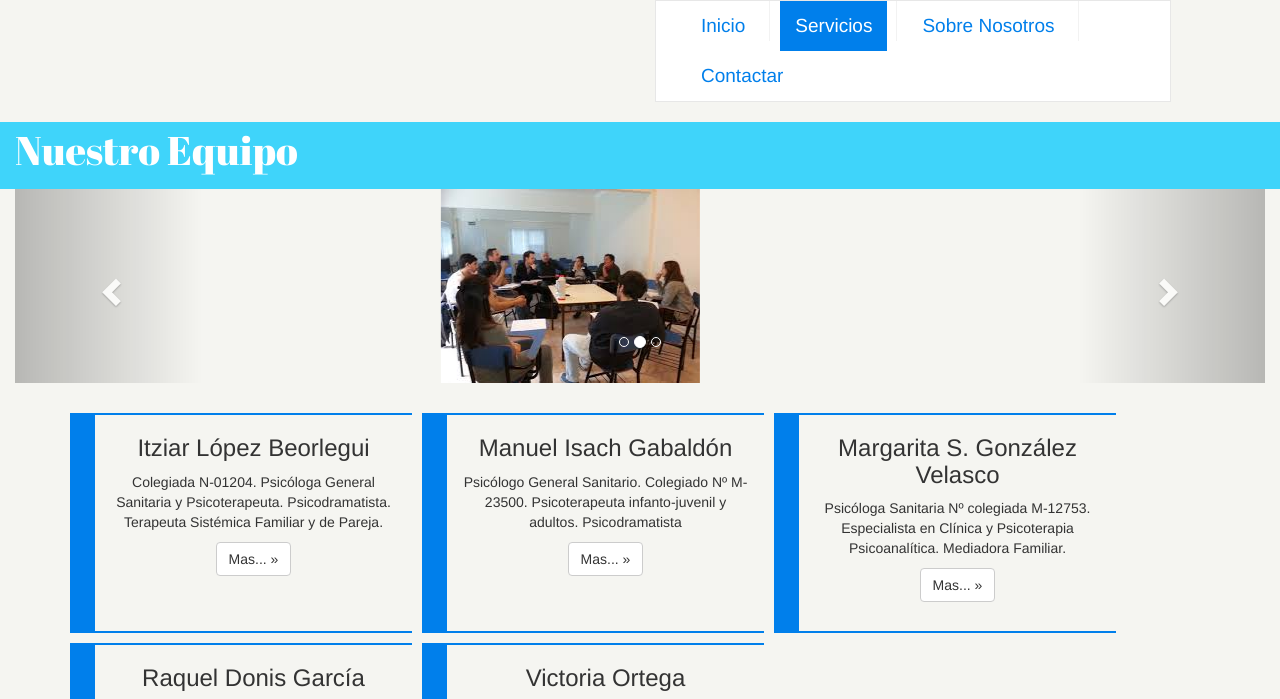
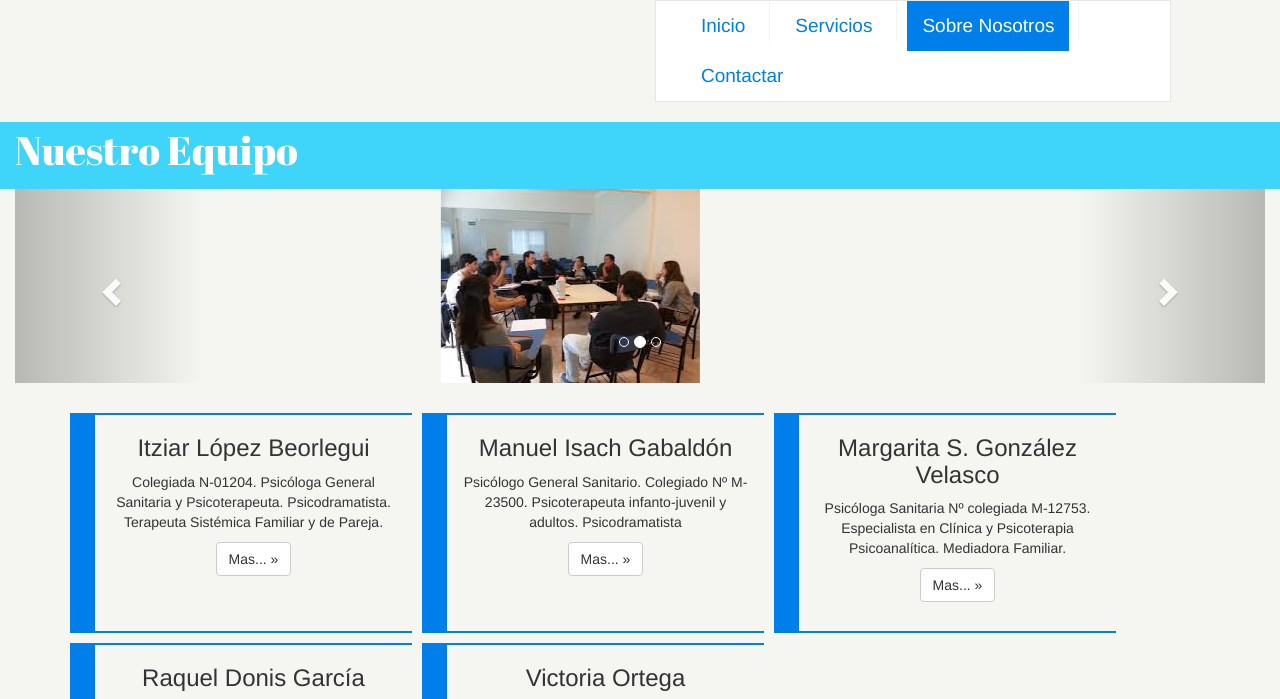
Before and after one commit to alcaldj/jgalcalde.es, a plain HTML site: page aboutus.html in a window 1280 px wide. Shown: the top 699 px of the page. Drawn offline with nearby package versions, Linux system fonts and the light colour scheme.

Commit message:
Update aboutus.html

```diff
--- a/aboutus.html
+++ b/aboutus.html
@@ -33,10 +33,10 @@
 					<li><a href="./index.html">Inicio</a>
 					</li>
 					<li class="divider-vertical"></li>
-					<li class="active"><a href="./servicios.html">Servicios</a>
+					<li><a href="./servicios.html">Servicios</a>
 					</li>
 					<li class="divider-vertical"></li>
-					<li><a href="./aboutus.html">Sobre Nosotros</a>
+					<li class="active"><a href="./aboutus.html">Sobre Nosotros</a>
 					</li>
 					<li class="divider-vertical"></li>
 					<li><a href="./contacto.html">Contactar</a>
```
